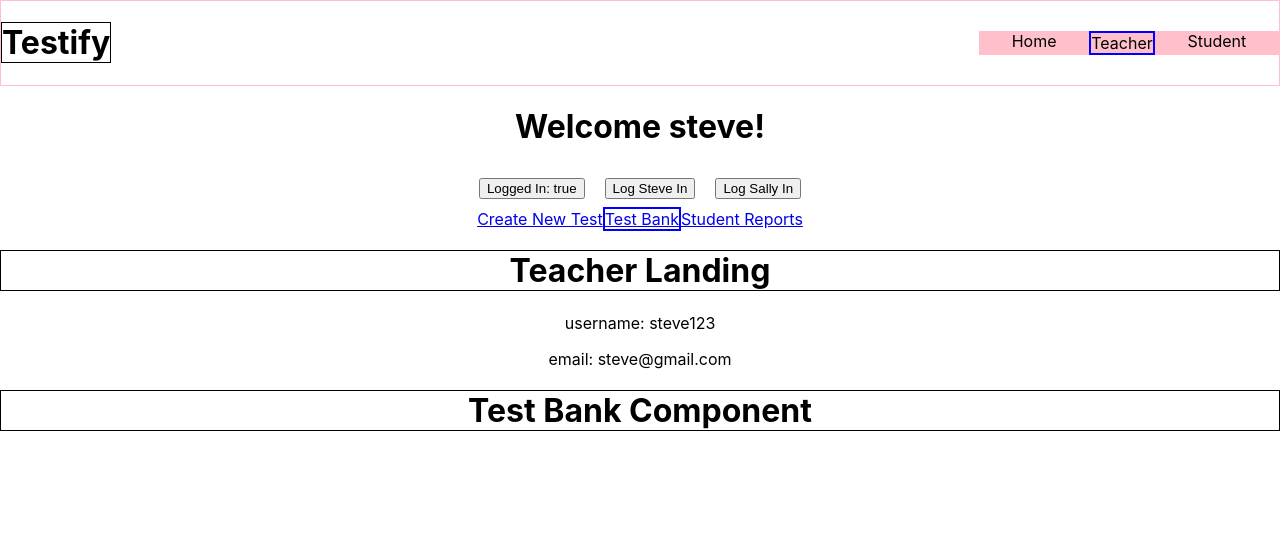
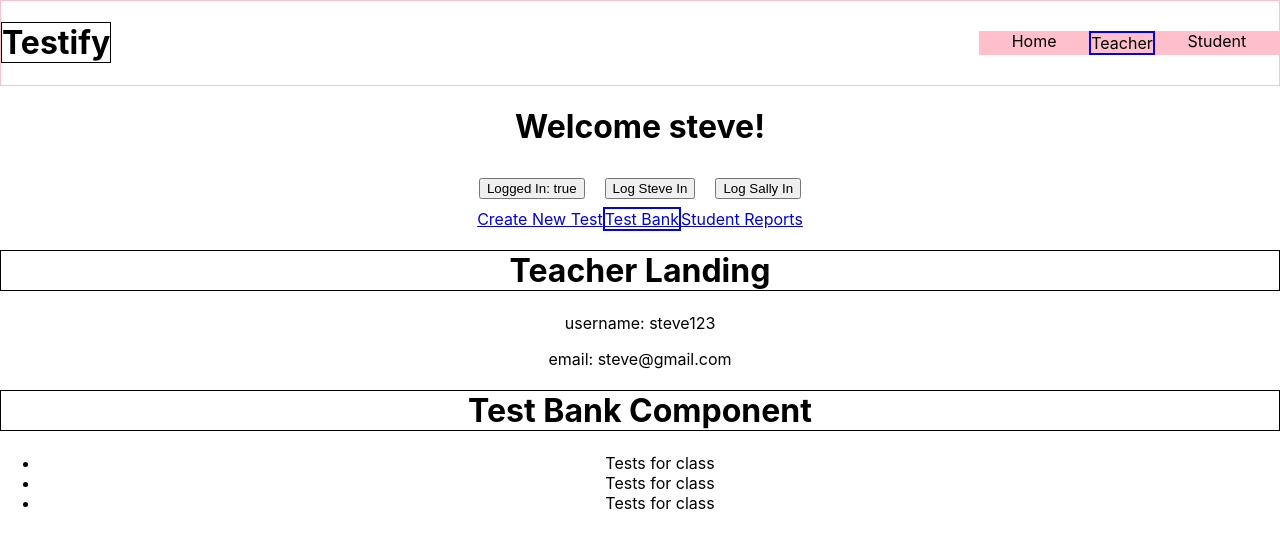
Before and after one commit to bt-testify/Testify-FE, a React (Create React App) app in the folder testify/: page /Teacher/test-bank in a window 1280 px wide. Both pictures are taken after a click on the button "Log Steve In". Shown: the top 548 px of the page. Built offline with nearby package versions, Linux system fonts and the light colour scheme; no server answers.

Commit message:
getTestsByCreator sending back filtered array based on test creator name.

```diff
--- a/testify/src/components/teacher/ClassesDashboard.js
+++ b/testify/src/components/teacher/ClassesDashboard.js
@@ -1,6 +1,7 @@
 import React from 'react';
 
-export default function ClassesDashboard() {
+export default function ClassesDashboard(props) {
+  console.log('ClassesDashboard.js props', props);
   return (
     <div>
       <h1 className='initial'>Student Grades</h1>
--- a/testify/src/components/teacher/TestBank.js
+++ b/testify/src/components/teacher/TestBank.js
@@ -1,12 +1,35 @@
-import React, { useEffect } from 'react';
+import React, { useEffect, useState } from 'react';
+import { Link } from 'react-router-dom';
 import { axiosWithAuth } from '../../utils/axiosWithAuth';
 
 export default function TestBank(props) {
   console.log('TestBank.js props: ', props);
+  const { assignedTests, classes, studentIds, name } = props.currentUser;
+  const [tests, setTests] = useState([]);
+
+  useEffect(() => {
+    axiosWithAuth()
+      .get(`/testsByCreator/${name}`)
+      .then(res => {
+        console.log('TestBank.js res', res);
+      })
+      .catch(err => {
+        console.log('TestBank.js err', err);
+      });
+  }, []);
+
   return (
     <div>
       <h1 className='initial'>Test Bank Component</h1>
-      <div className='teacher-classes'></div>
+      <div className='teacher-classes'>
+        <ul>
+          {classes.map((klass, index) => (
+            <li key={index}>
+              Tests for <a href='#'>{klass.subject} </a> class
+            </li>
+          ))}
+        </ul>
+      </div>
     </div>
   );
 }
```
